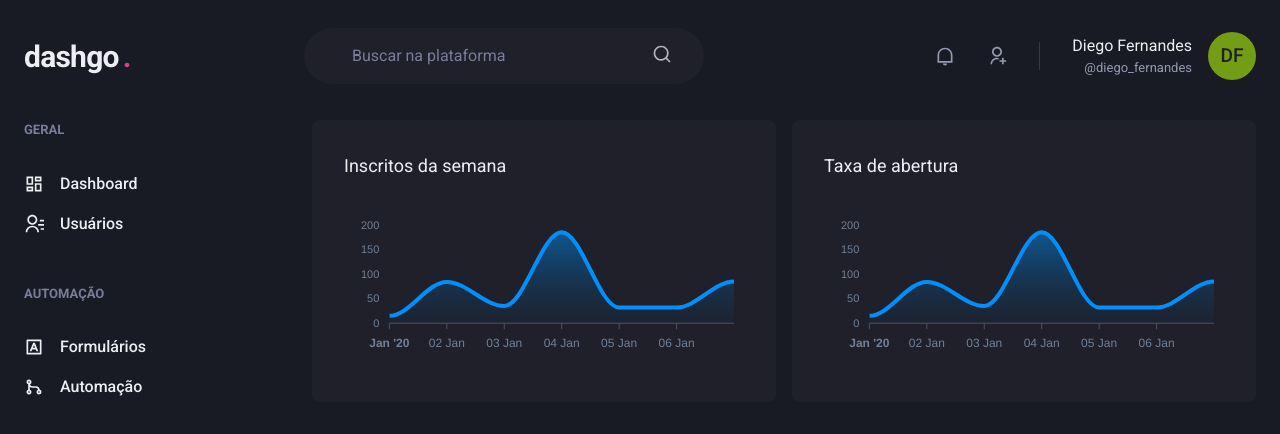
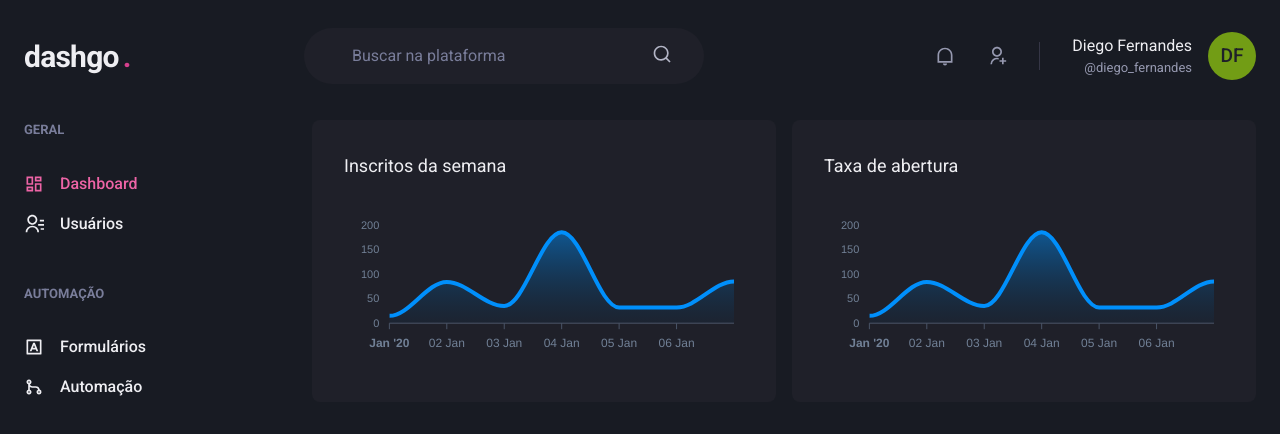
Before and after one commit to natn4y/dashGo, a Next.js app: page /dashboard in a window 1280 px wide. Shown: the top 434 px of the page. Built offline with nearby package versions, Linux system fonts and the light colour scheme.

Commit message:
⭐ 💡 Feat: Active link da sidebar

```diff
--- /dev/null
+++ b/src/components/ActiveLink.tsx
@@ -0,0 +1,32 @@
+import Link, { LinkProps } from 'next/link';
+import { useRouter } from 'next/router';
+import { cloneElement, ReactElement } from 'react';
+
+interface ActiveLinkProps extends LinkProps {
+  children: ReactElement;
+  shouldMatchExactHref?: boolean;
+}
+
+export function ActiveLink({ children, shouldMatchExactHref=false, ...rest }: ActiveLinkProps) {
+  const { asPath } = useRouter();
+
+  let isActive = false;
+
+  if (shouldMatchExactHref && asPath === rest.href || asPath === rest.as) {
+    isActive = true;
+  }
+
+  if (!shouldMatchExactHref &&
+    (asPath.startsWith(String(rest.href)) ||
+      asPath.startsWith(String(rest.as)))) {
+    isActive = true;
+  }
+
+  return (
+    <Link {...rest}>
+      {cloneElement(children, {
+        color: isActive ? 'pink.400' : 'gray.50',
+      })}
+    </Link>
+  );
+}
--- a/src/components/Sidebar/NavLink.tsx
+++ b/src/components/Sidebar/NavLink.tsx
@@ -1,6 +1,7 @@
 import { Icon, Link as ChakraLink, Text, LinkProps as ChackraLinkProps } from "@chakra-ui/react";
 import Link from "next/link";
 import { ElementType } from "react";
+import { ActiveLink } from "../ActiveLink";
 
 interface NavLinkProps {
   icon: ElementType;
@@ -10,13 +11,13 @@
 
 export function NavLink({ icon, children, href, ...rest }: NavLinkProps) {
   return (
-    <Link href={href} passHref>
+    <ActiveLink href={href} passHref>
       <ChakraLink display="flex" alignItems="center" {...rest}>
       <Icon as={icon} fontSize="20" />
       <Text ml="4" fontWeight="medium">
         {children}
       </Text>
     </ChakraLink>
-    </Link>
+    </ActiveLink>
   );
 }
```
